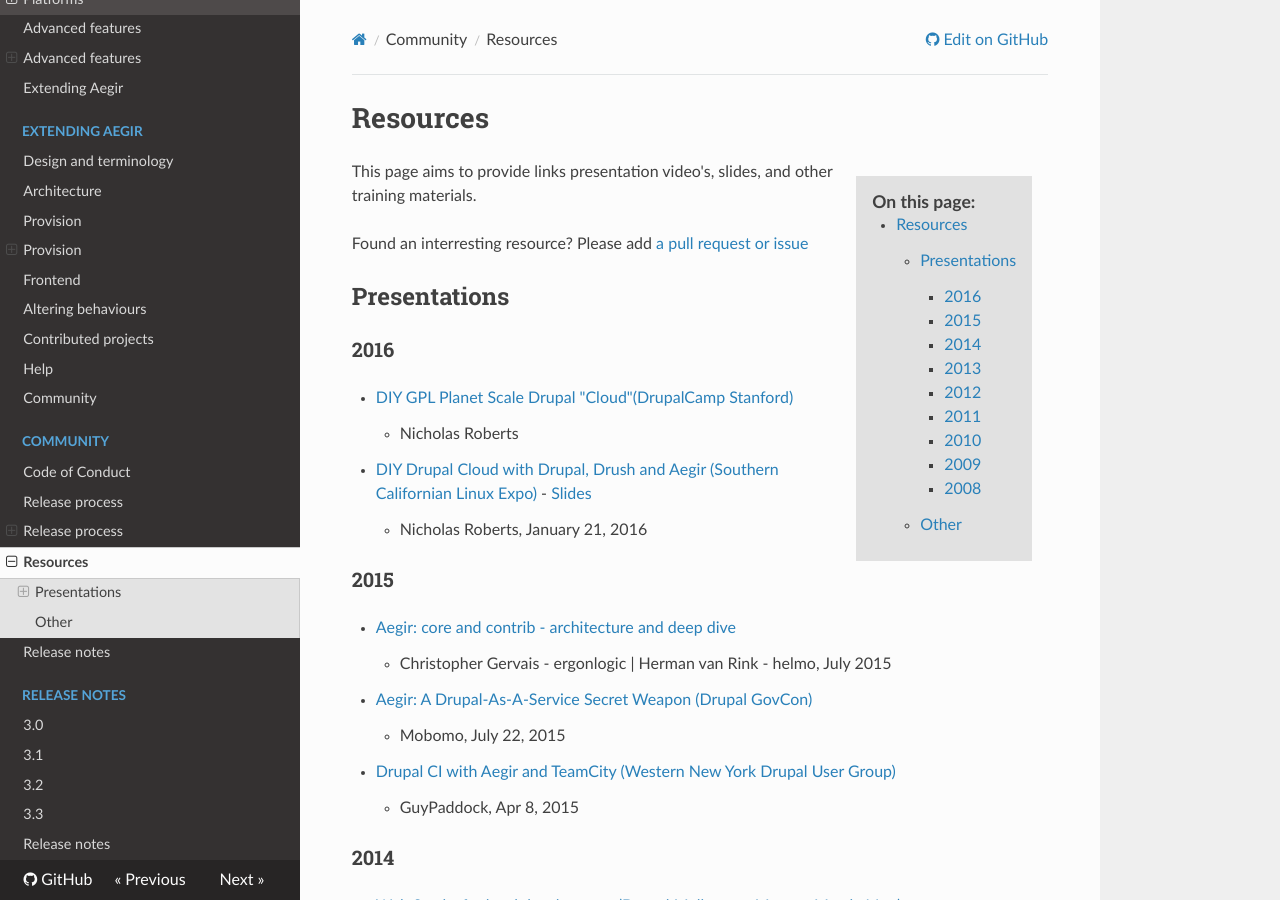
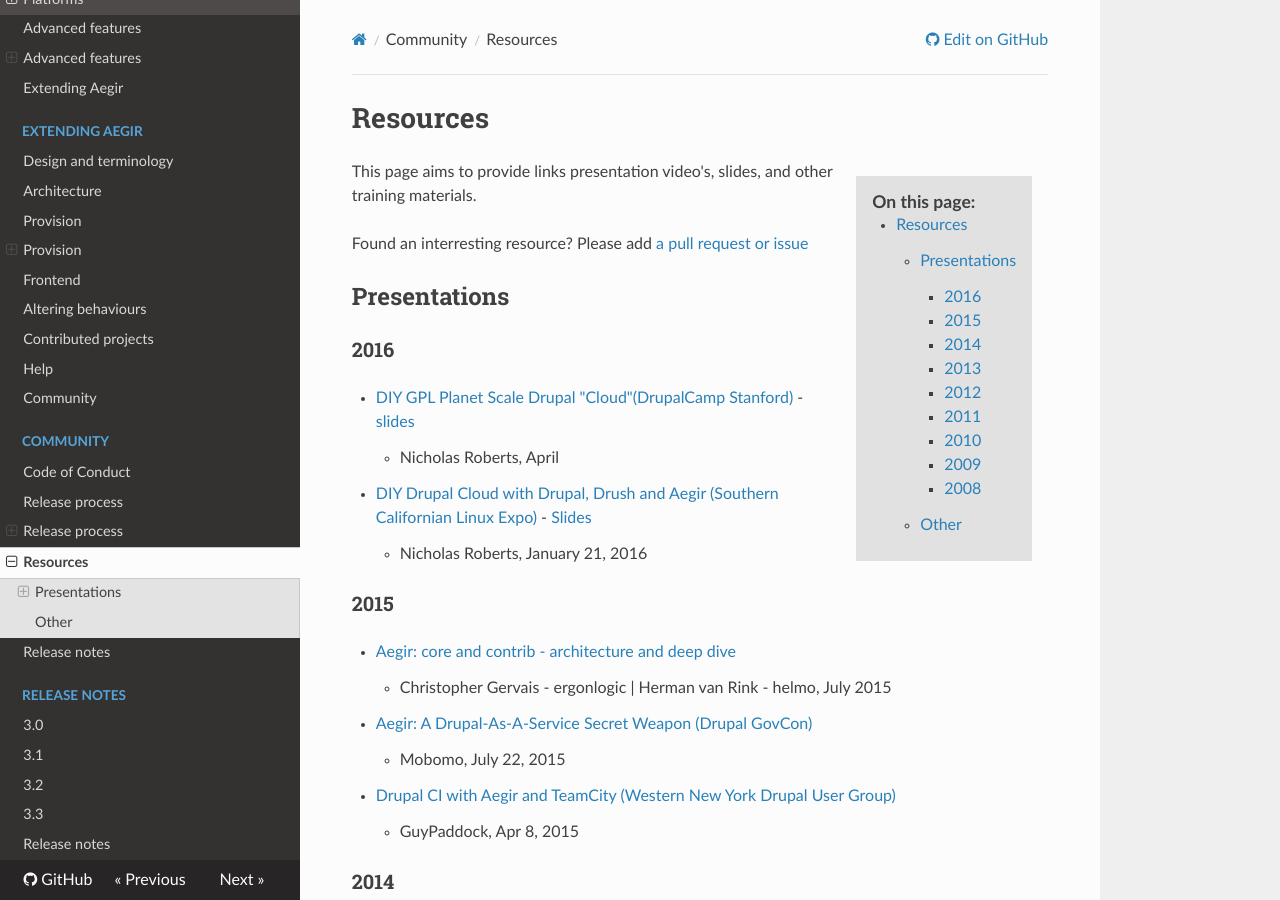
Before and after one commit to aegir-project/documentation, an MkDocs documentation site: the page built from docs/community/resources.md, in a window 1280 px wide and 900 px high. Built offline with MkDocs 1.6.1, drawn with Linux system fonts in a browser that asks for light colours; nearby versions of some CDN libraries; old or Windows-style settings are respelled for this version of MkDocs.

Commit message:
Add slides link

```diff
--- a/docs/community/resources.md
+++ b/docs/community/resources.md
@@ -13,8 +13,8 @@
 
 ### 2016
 
-* [DIY GPL Planet Scale Drupal "Cloud"(DrupalCamp Stanford)](https://drupalcamp.stanford.edu/diy-gpl-planet-scale-drupal-cloud)
-    * Nicholas Roberts
+* [DIY GPL Planet Scale Drupal "Cloud"(DrupalCamp Stanford)](https://drupalcamp.stanford.edu/diy-gpl-planet-scale-drupal-cloud) - [slides](https://docs.google.com/presentation/d/1bl350NkaARCUDoi8jA7G7ylIUpa_fIJL9kU4rTNwb9A/edit?usp=sharing)
+    * Nicholas Roberts, April
 * [DIY Drupal Cloud with Drupal, Drush and Aegir (Southern Californian Linux Expo)](https://www.socallinuxexpo.org/scale/14x/presentations/diy-drupal-cloud-drupal-drush-and-aegir) - [Slides](https://docs.google.com/presentation/d/11ZqtIG06ATNDTHLKm89QRjRBofHKVxvsMJz-p9QBowk/edit?usp=sharing)
     * Nicholas Roberts, January 21, 2016
 
```
